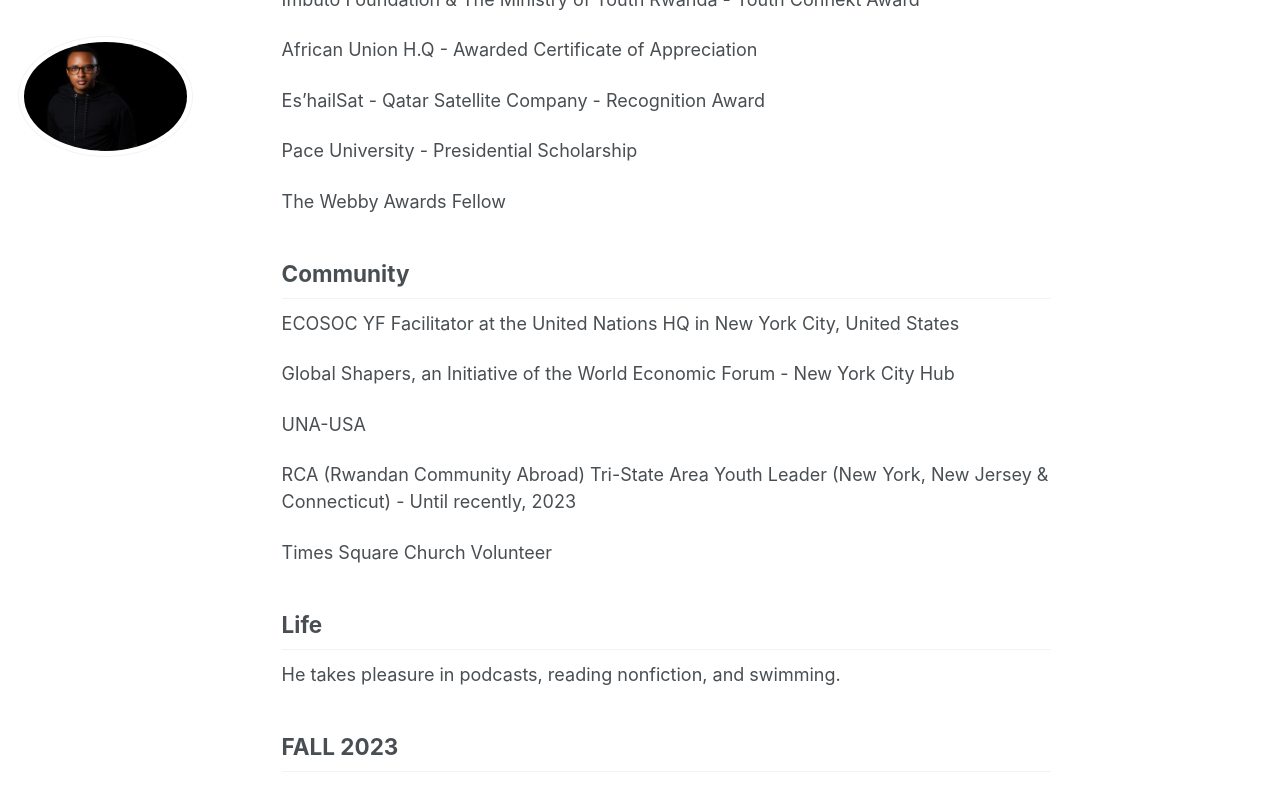
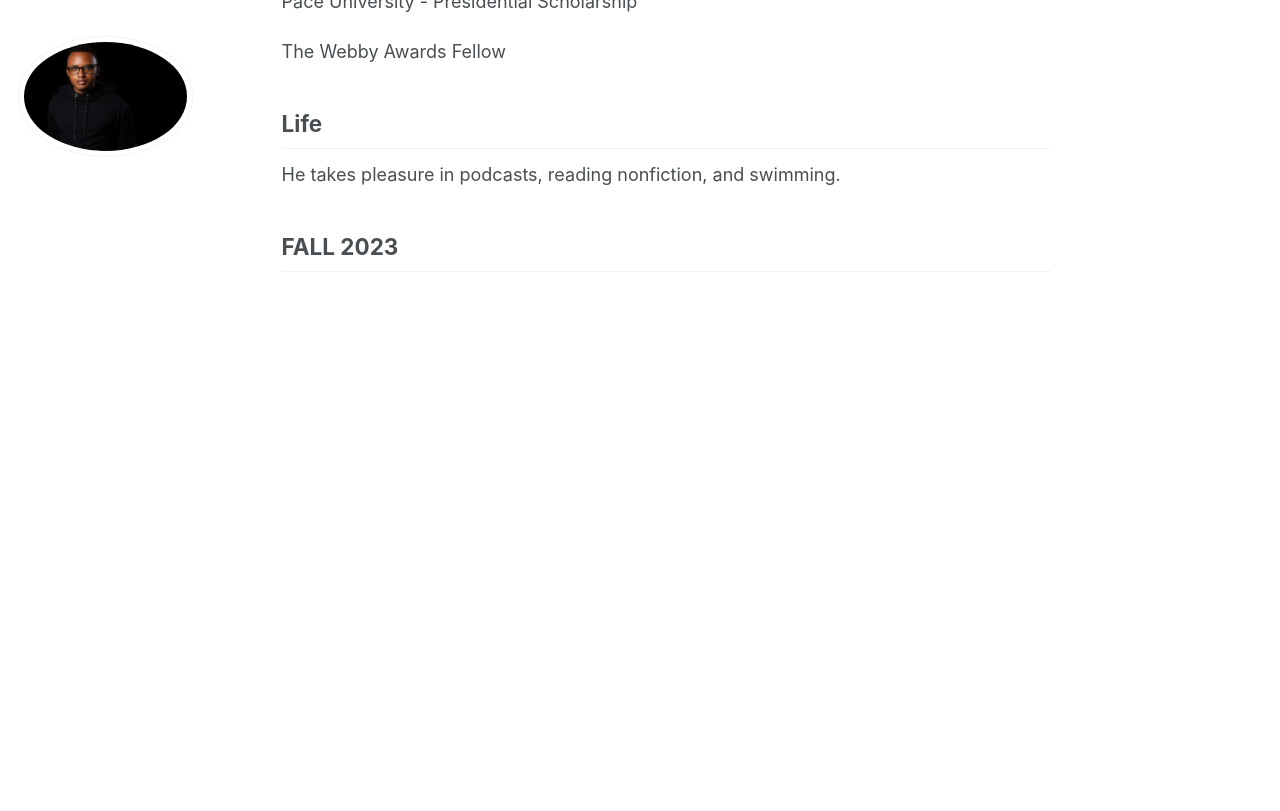
Before and after one commit to phdcsseiden/phdcsseiden.github.io, a Jekyll site: the page built from _pages/about.md, in a window 1280 px wide and 900 px high, scrolled down 2623 px. Shown: the top 811 px of the window. Built offline with Jekyll 4.4.1, drawn with Linux system fonts in a browser that asks for light colours; after the commit the page ends 3068 px from its top, so only the background shows below that; some of the changed text lies outside the part shown.

Commit message:
Update about.md

```diff
--- a/_pages/about.md
+++ b/_pages/about.md
@@ -40,10 +40,6 @@ Cisco Certified
 
 DELF B2: Diplôme d'études en langue française (Diploma in French Language Studies), a degree of French-language abilities for non-native speakers of French administered by France Education International (France Éducation International or FEI) for France's Ministry of Education, among them.
 
-## Military Training
-
-As a Civilian, Alain was fortunate to receive Executive training in Colorado Springs, Colorado, United States.
-
 ## Past Projects
 He oversaw business operations for himself and his partners in North America and collaborated on innovation projects with companies, including Verizon, AT&T, and the Cortec Group.
 
@@ -79,17 +75,6 @@ Pace University - Presidential Scholarship
 The Webby Awards Fellow
 
 
-## Community
-
-ECOSOC YF Facilitator at the United Nations HQ in New York City, United States
-
-Global Shapers, an Initiative of the World Economic Forum - New York City Hub
-
-UNA-USA
-
-RCA (Rwandan Community Abroad) Tri-State Area Youth Leader (New York, New Jersey & Connecticut) - Until recently, 2023
-
-Times Square Church Volunteer
 
 ## Life
 
```
